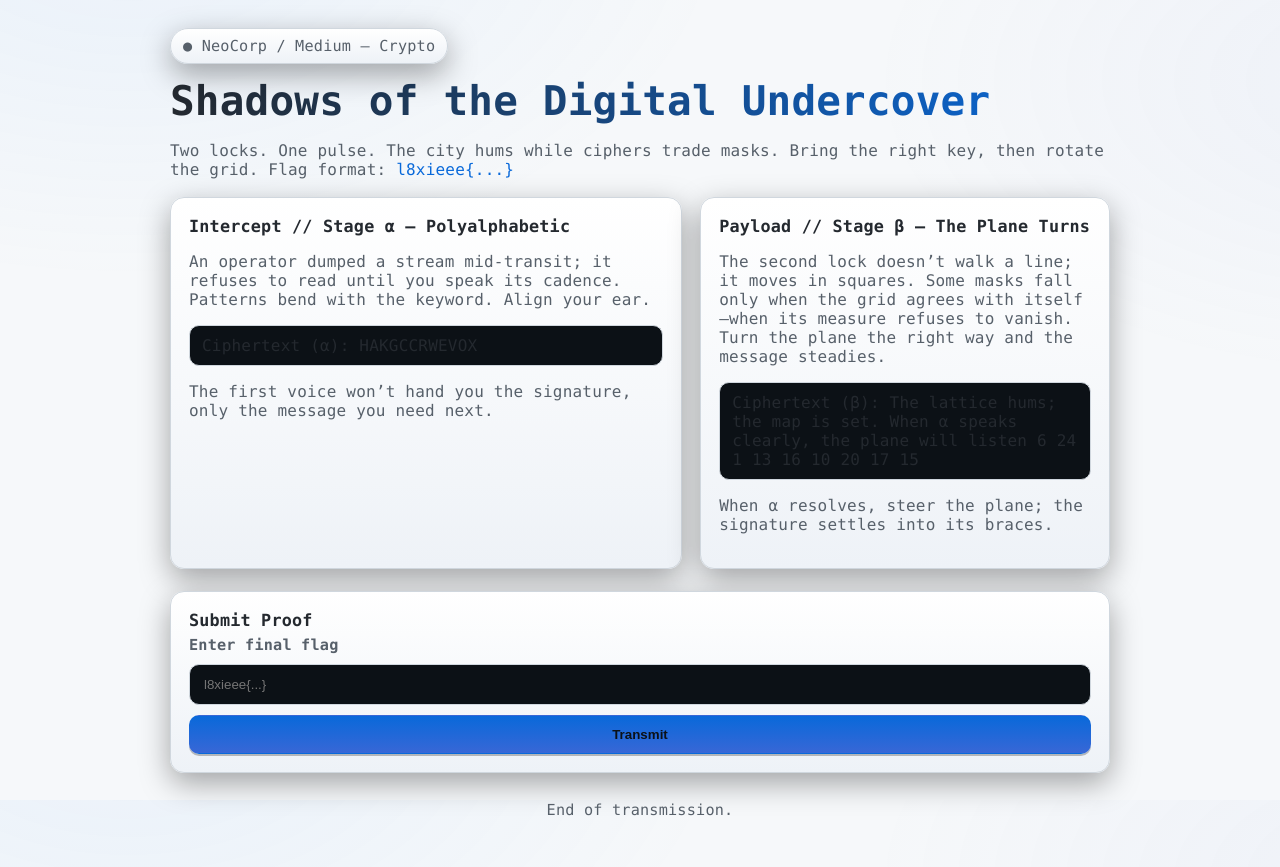
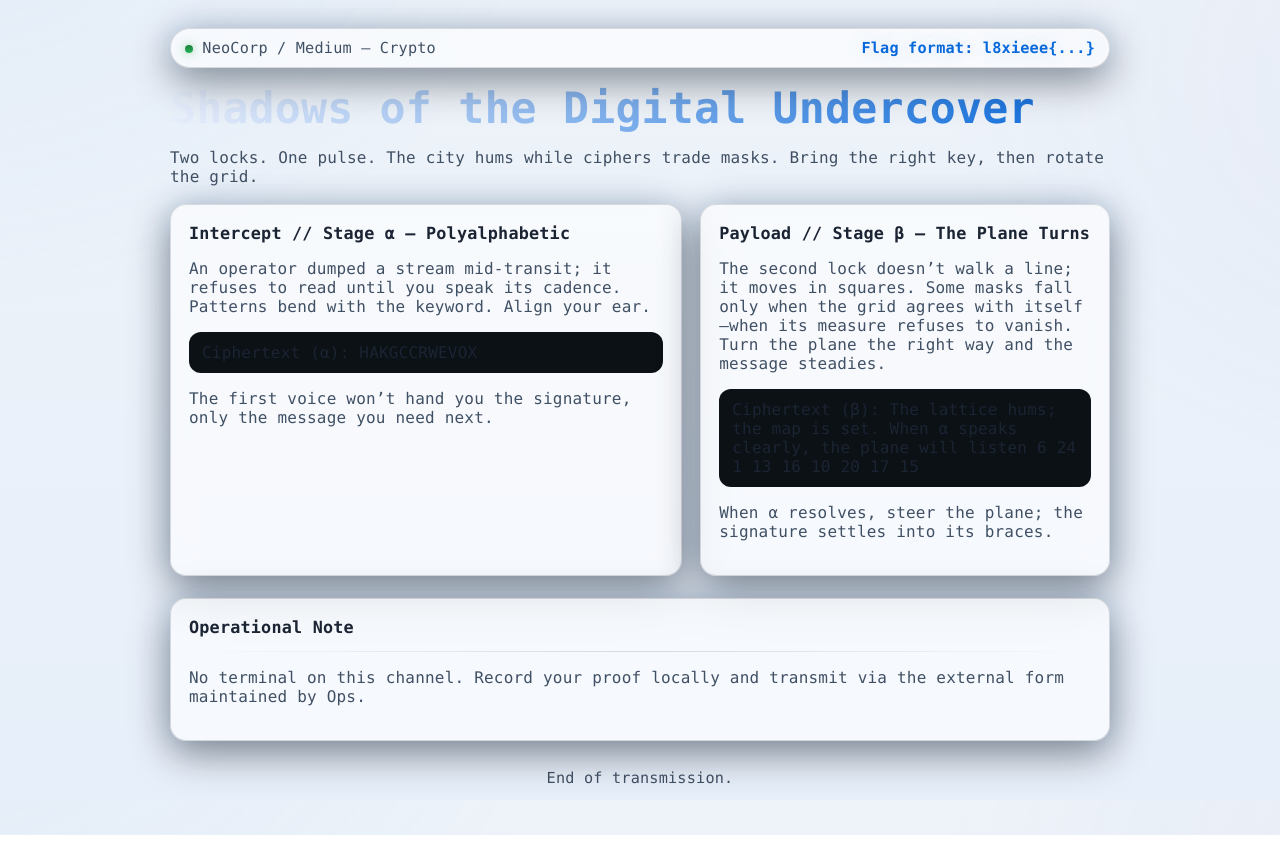
Before and after one commit to SaankLeo/l8xieeeS1, a plain HTML site: page index.html in a window 1280 px wide. After the commit the page ends 835 px from the top, so only its background shows below. Drawn offline with Linux system fonts and the light colour scheme.

Commit message:
removed input and final changes

```diff
--- a/index.html
+++ b/index.html
@@ -8,18 +8,21 @@
   <style>
     :root{
       color-scheme: dark;
-      --bg:#0d1117; --panel:#161b22; --elev:#1b2130;
-      --text:#c9d1d9; --muted:#8b949e; --line:#30363d;
+      --bg:#0b0f14; --bg2:#0e1420;
+      --panel: rgba(20,26,38,0.55); --elev: rgba(18,24,36,0.65);
+      --text:#d2d8e5; --muted:#8ea0b7; --line: rgba(141,182,212,0.18);
       --accent:#58a6ff; --accent-2:#7289da;
       --good:#2ea043; --bad:#f85149;
-      --shadow:0 10px 30px rgba(0,0,0,0.35);
-      --r:14px; --rsm:10px;
+      --shadow:0 12px 40px rgba(0,0,0,0.45);
+      --r:16px; --rsm:12px;
+      --glow: 0 0 0px rgba(88,166,255,0), 0 0 22px rgba(88,166,255,0.12), 0 0 48px rgba(88,166,255,0.08);
     }
     @media (prefers-color-scheme: light){
       :root{
         color-scheme: light;
-        --bg:#f6f8fa; --panel:#ffffff; --elev:#eef2f7;
-        --text:#24292f; --muted:#57606a; --line:#d0d7de;
+        --bg:#eef3f9; --bg2:#e7effa;
+        --panel: rgba(255,255,255,0.6); --elev: rgba(255,255,255,0.7);
+        --text:#1b2433; --muted:#405064; --line: rgba(20,26,38,0.14);
         --accent:#0969da; --accent-2:#3867d6;
         --good:#1a7f37; --bad:#d1242f;
       }
@@ -28,76 +31,93 @@
     body{
       margin:0;
       background:
-        radial-gradient(1000px 600px at 10% -10%, rgba(88,166,255,0.08), transparent 60%),
-        radial-gradient(900px 500px at 110% 10%, rgba(114,137,218,0.06), transparent 60%),
-        var(--bg);
+        radial-gradient(1200px 800px at -10% -20%, rgba(88,166,255,0.09), transparent 60%),
+        radial-gradient(1000px 700px at 120% 10%, rgba(114,137,218,0.07), transparent 60%),
+        linear-gradient(180deg, var(--bg), var(--bg2));
       color:var(--text);
       font-family: ui-monospace, SFMono-Regular, Menlo, Monaco, Consolas, "Liberation Mono","Courier New", monospace;
       letter-spacing:0.2px;
+      overflow-x:hidden;
     }
-    .wrap{max-width:980px;margin:0 auto;padding:28px 20px 48px}
-    .brand{
-      display:inline-flex;gap:10px;align-items:center;
-      color:var(--muted);font-size:.95rem;padding:8px 12px;
-      border:1px solid var(--line);border-radius:999px;
-      background:linear-gradient(180deg,var(--panel),var(--elev));
-      box-shadow:var(--shadow);
+
+    /* Ambient particles + scanlines for cyberpunk vibe */
+    .particles{
+      position:fixed; inset:0; pointer-events:none; z-index:0; opacity:.7;
+      background:
+        radial-gradient(2px 2px at 10% 20%, rgba(88,166,255,0.18), transparent 40%),
+        radial-gradient(2px 2px at 80% 30%, rgba(114,137,218,0.16), transparent 40%),
+        radial-gradient(2px 2px at 40% 80%, rgba(88,166,255,0.14), transparent 40%),
+        radial-gradient(1.5px 1.5px at 65% 60%, rgba(114,137,218,0.12), transparent 40%);
+      animation: drift 18s linear infinite;
     }
+    @keyframes drift{
+      0%{transform:translateY(0)} 50%{transform:translateY(-12px)} 100%{transform:translateY(0)}
+    }
+    .scanlines{
+      position:fixed; inset:0; pointer-events:none; z-index:0; opacity:.12;
+      background:repeating-linear-gradient(
+        to bottom,
+        rgba(255,255,255,0.04),
+        rgba(255,255,255,0.04) 1px,
+        transparent 2px,
+        transparent 3px
+      );
+      mix-blend-mode:soft-light;
+    }
+
+    .wrap{position:relative; z-index:1; max-width:980px; margin:0 auto; padding:28px 20px 48px}
+    .brandbar{
+      display:flex; align-items:center; justify-content:space-between; gap:14px;
+      padding:10px 14px; border:1px solid var(--line); border-radius:999px;
+      background:var(--panel); box-shadow:var(--shadow), var(--glow);
+      backdrop-filter: blur(12px); -webkit-backdrop-filter: blur(12px);
+      color:var(--muted); font-size:.95rem;
+    }
+    .dot{width:8px; height:8px; border-radius:50%; background:linear-gradient(180deg, var(--good), #26b35a);
+      box-shadow:0 0 10px rgba(46,160,67,0.55); display:inline-block}
+    .flagfmt{color:var(--accent); font-weight:800; text-shadow:0 0 18px rgba(88,166,255,0.22); white-space:nowrap}
+
     .title{
-      margin:14px 0 8px;font-size:clamp(1.8rem,3.2vw,2.6rem);font-weight:800;line-height:1.15;
-      background:linear-gradient(90deg,var(--text),var(--accent));
-      -webkit-background-clip:text;background-clip:text;color:transparent;
+      margin:16px 0 8px; font-size:clamp(1.9rem,3.4vw,2.7rem); font-weight:900; line-height:1.12;
+      background:linear-gradient(90deg, #e7eefc, var(--accent));
+      -webkit-background-clip:text; background-clip:text; color:transparent;
     }
-    .subtitle{color:var(--muted);margin-bottom:18px}
-    .grid{display:grid;gap:18px;grid-template-columns:1.25fr 1fr}
+    .subtitle{color:var(--muted); margin-bottom:18px}
+
+    .grid{display:grid; gap:18px; grid-template-columns:1.25fr 1fr}
     @media (max-width:900px){.grid{grid-template-columns:1fr}}
+
     .card{
-      background:linear-gradient(180deg,var(--panel),var(--elev));
-      border:1px solid var(--line);border-radius:var(--r);
-      box-shadow:var(--shadow);padding:18px;
+      background:var(--panel); border:1px solid var(--line); border-radius:var(--r);
+      box-shadow:var(--shadow), var(--glow); padding:18px;
+      backdrop-filter: blur(12px); -webkit-backdrop-filter: blur(12px);
     }
-    .section{display:grid;gap:14px;margin-top:22px}
-    .h3{margin:0 0 6px;font-size:1.05rem;color:var(--text)}
+    .h3{margin:0 0 6px; font-size:1.05rem; color:var(--text)}
     .muted{color:var(--muted)}
     .mono{
       font-family: ui-monospace, SFMono-Regular, Menlo, Monaco, Consolas, "Liberation Mono","Courier New", monospace;
-      background:#0c1116;border:1px solid var(--line);
-      padding:10px 12px;border-radius:var(--rsm);overflow:auto
+      background:#0c1116; border:1px solid var(--line);
+      padding:10px 12px; border-radius:var(--rsm); overflow:auto
     }
-    .kicker{color:var(--accent)}
-    .btn{
-      display:inline-block;background:linear-gradient(180deg,var(--accent),var(--accent-2));
-      color:#0b1117;border:1px solid transparent;padding:11px 16px;
-      border-radius:var(--rsm);font-weight:800;cursor:pointer;
-      transition:transform .06s ease, filter .2s ease;box-shadow:0 2px 0 rgba(0,0,0,.25)
-    }
-    .btn:hover{transform:translateY(-1px);filter:brightness(1.05)}
-    .form{display:grid;gap:10px}
-    label{color:var(--muted);font-weight:700;font-size:.95rem}
-    input[type="text"]{
-      width:100%;padding:12px 14px;border-radius:var(--rsm);
-      border:1px solid var(--line);background:#0c1116;color:var(--text);
-      outline:none;transition:border-color .2s ease, box-shadow .2s ease
-    }
-    input[type="text"]:focus{border-color:var(--accent);box-shadow:0 0 0 3px rgba(88,166,255,.25)}
-    .response{
-      margin-top:8px;padding:10px 12px;border-radius:var(--rsm);
-      border:1px solid var(--line);background:rgba(255,255,255,.03);display:none
-    }
-    .response.success{display:block;border-color:rgba(46,160,67,.45);background:rgba(46,160,67,.12)}
-    .response.error{display:block;border-color:rgba(248,81,73,.4);background:rgba(248,81,73,.12)}
-    .divider{height:1px;background:linear-gradient(90deg,transparent,var(--line),transparent);margin:14px 0}
-    footer{text-align:center;color:var(--muted);margin-top:28px;font-size:.95rem}
+    .divider{height:1px; background:linear-gradient(90deg, transparent, var(--line), transparent); margin:14px 0}
+    footer{text-align:center; color:var(--muted); margin-top:28px; font-size:.95rem}
   </style>
 </head>
 <body>
   <!-- decoy breadcrumb for source hunters -->
   <!-- audit-note: l8xieee{grid_whisperer} -->
 
+  <div class="particles"></div>
+  <div class="scanlines"></div>
+
   <div class="wrap">
-    <div class="brand">● NeoCorp / Medium — Crypto</div>
+    <div class="brandbar">
+      <span><span class="dot"></span> NeoCorp / Medium — Crypto</span>
+      <span class="flagfmt">Flag format: l8xieee{...}</span>
+    </div>
+
     <h1 class="title">Shadows of the Digital Undercover</h1>
-    <p class="subtitle">Two locks. One pulse. The city hums while ciphers trade masks. Bring the right key, then rotate the grid. Flag format: <span class="kicker">l8xieee{...}</span></p>
+    <p class="subtitle">Two locks. One pulse. The city hums while ciphers trade masks. Bring the right key, then rotate the grid.</p>
 
     <section class="grid">
       <div class="card">
@@ -119,59 +139,13 @@
       </div>
     </section>
 
-    <section class="section">
-      <div class="card">
-        <h3 class="h3">Submit Proof</h3>
-        <form id="flagForm" class="form" action="YOUR_SUBMISSION_ENDPOINT" method="POST" novalidate>
-          <label for="flag">Enter final flag</label>
-          <input type="text" id="flag" name="flag" placeholder="l8xieee{...}" required />
-          <button type="submit" class="btn">Transmit</button>
-          <div id="responseBox" class="response" role="status" aria-live="polite"></div>
-        </form>
-      </div>
+    <section class="card" style="margin-top:22px">
+      <h3 class="h3">Operational Note</h3>
+      <div class="divider"></div>
+      <p class="muted">No terminal on this channel. Record your proof locally and transmit via the external form maintained by Ops.</p>
     </section>
 
     <footer>End of transmission.</footer>
   </div>
-
-  <script>
-    // Real final flag (change as needed)
-    const REAL  = "l8xieee{ATTACKATDAWN}";
-    // Decoy that shows “green” locally but never advances
-    const DECOY = "l8xieee{grid_whisperer}";
-
-    const form = document.getElementById("flagForm");
-    const input = document.getElementById("flag");
-    const box = document.getElementById("responseBox");
-
-    form.addEventListener("submit", (e)=>{
-      e.preventDefault();
-      const value = input.value.trim();
-      if(!value){
-        setResponse("Empty signal. Transmit again.", "error");
-        return;
-      }
-      if(value === REAL){
-        setResponse("Valid signature. Channel unlocked.", "success");
-        // Optional: reveal/advance
-        // setTimeout(()=>location.href="next.html",600);
-      }else if(value === DECOY){
-        setResponse("Signature appears valid. Awaiting upstream confirmation...", "success");
-        // Do NOT advance; optionally log decoy:
-        // fetch(form.action,{method:"POST",headers:{"Content-Type":"application/json"},body:JSON.stringify({flag:value, decoy:true})});
-      }else{
-        setResponse("Signature rejected. Realign and retry.", "error");
-      }
-
-      // Optional: log attempts server-side
-      // fetch(form.action,{method:"POST",headers:{"Content-Type":"application/json"},body:JSON.stringify({flag:value})});
-    });
-
-    function setResponse(msg, type){
-      box.textContent = msg;
-      box.classList.remove("success","error");
-      box.classList.add(type);
-    }
-  </script>
 </body>
 </html>
```
